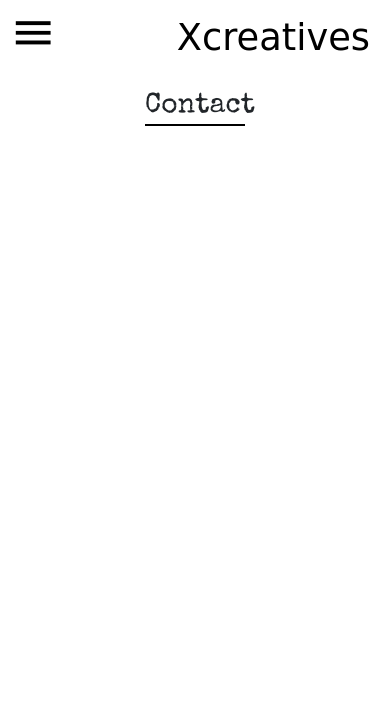
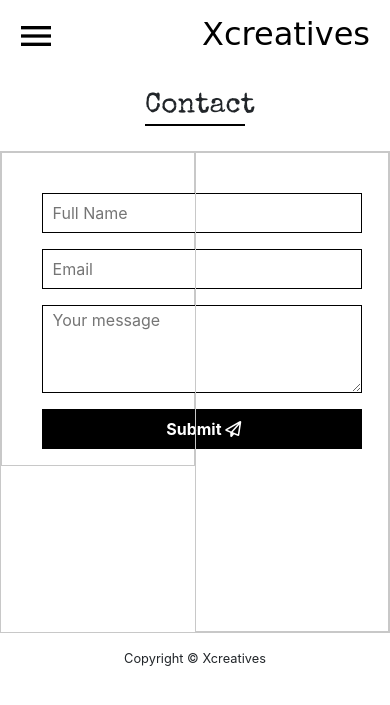
Before and after one commit to SbusisoSGT/Xcreatives-Portfolio, a PHP site: page /contact.html in a window 390 px wide. Shown: the top 705 px of the page. Run offline with PHP 8.4, Linux system fonts and the light colour scheme; some libraries are stand-ins or nearby versions; some web fonts are replaced.

Commit message:
Minor design adjustments

```diff
--- a/contact.html
+++ b/contact.html
@@ -45,26 +45,24 @@
 	<main class="content">
 		<div class="contact-container">
 			<h3 class="contact-header">Contact</h3>
+			<div class="contact-content">
+				<div class="contact-form">
+					<form action="" method="POST">
+						<input type="text" class="form-input" name="name" placeholder="Full Name">
+						<input type="email" class="form-input" name="email" placeholder="Email">
+						<textarea class="form-textarea" placeholder="Your message"></textarea>
+						<button type="submit" class="form-submit"> Submit <i class="far fa-paper-plane"></i></button>
+					</form>
+				</div>
+				<div class="contact-info">
+				</div>
+			</div>
+		</div>
 	</main>
+	<footer class="footer">
+		<span class="footer-text">Copyright &copy Xcreatives</span>
+	</footer>
 </body>
 </html>
 <script>
-	// $(document).ready(function(){
-	// var $dropMenu = $('.dropdown');
-	// $('#menu-icon').click(function(event){
- //       	event.preventDefault();
- //       	if ($dropMenu.is(':hidden')){
- //            $('.dropdown').slideDown();
-
- //      	}else{
- //            $('.dropdown').slideUp();
- //       	}
- //   	});
-
-
-	$('.overlay').click(function(){
-		$('.hide-element').hide();
-		$('body').css('overflow', 'scroll');
-	});
-// });
 </script>
--- a/css/contact.css
+++ b/css/contact.css
@@ -1,3 +1,4 @@
+/*			Contact Stylesheet 		*/
 
 
 	.contact-header{
@@ -7,3 +8,47 @@
 		width: 100px;
 		font-family: 'Special Elite', cursive;
 	}
+
+	.contact-content{
+		display: flex;
+		flex-direction: row;
+		border: 1px solid #C8C8C8;
+	}
+
+	.contact-form{
+		width: 50%;
+	}
+
+	.contact-form form{
+		justify-content: center;
+		align-self: center;
+		padding: 2.5rem 0 0 2.5rem;
+		border: 1px solid #C8C8C8;
+		display: flex;
+		flex-direction: column;
+	}
+
+	.form-input, .form-textarea, .form-submit{
+		padding-left: .6rem;
+		border: 1px solid #000;
+		width: 20rem;
+		height: 2.5rem;
+		margin-bottom: 1.0rem;
+	}
+
+	.form-textarea{
+		height: 5.5rem;
+	}
+
+	.form-submit{
+		border: 0;
+		background: #000;
+		color: #FFF;
+		font-weight: bold;
+	}
+
+	.contact-info{
+		width: 50%;
+		height: 30rem;
+		border: 1px solid #C8C8C8;
+	}
--- a/css/layouts/app.css
+++ b/css/layouts/app.css
@@ -23,7 +23,7 @@
 	}
 
 	#menu-icon{
-		margin: 0px 0px 0px 10px;
+		margin: 0 0 .6rem .9rem;
 		font-size: 2.9rem;
 		height: 48px;
 		color: #000;
@@ -107,7 +107,6 @@
 	}
 
 	.dropdown-links{
-		/*border: 1px solid #FFF;*/
 		display: flex;
 		flex-direction: column;
 		justify-content: center;
@@ -173,15 +172,13 @@
 /*			Footer UI 			*/
 
 	.footer{
-		margin-top: 30px;
-
+		margin: 1rem 0 .5rem 0;
 		display: flex;
 		justify-content: center;
 	}
 
 	.footer-text{
 		font-size: .8rem;
-		color: #FFF;
 	}
 
 	a:hover{
@@ -189,3 +186,27 @@
 		color: #000 !important;
 		opacity: 1 !important;
 	}
+
+	@media only screen and (max-width: 576px){
+		.logo-img{
+			font-size: 2rem;
+		}
+
+		#menu-icon{
+			margin: .4rem 0 0 1rem;
+			font-size: 2.5rem;
+			height: 48px;
+		}
+
+		.dropdown-links{
+			margin: 1.5rem 0 2rem 0;
+		}
+
+		.dropdown-links li{
+			margin-top: 2rem;
+		}
+
+		.dropdown-contact{
+			margin: 2.5rem 0 2rem 0;
+		}
+	}
--- a/js/gallery.js
+++ b/js/gallery.js
@@ -32,6 +32,11 @@
 	artwork_container.style.width = '0';
 }
 
+function slideUp()
+{
+
+}
+
 // $('.artwork').click(function(){
 // 			$('.full-artwork').show();
 // 			// $('.overlay').show();
--- a/js/layouts/app.js
+++ b/js/layouts/app.js
@@ -22,7 +22,7 @@
 
 let nav_html = "<i id='menu-icon' class='material-icons' onclick='showDropdown()'>menu</i>";
 nav_html += "<div class='logo'>";
-nav_html += "<a href=''><span class='logo-img'>Xcreatives</span></a>";
+nav_html += "<a href='index.html'><span class='logo-img'>Xcreatives</span></a>";
 nav_html += "</div>";
 
 let dropdown_html = "<div class='dropdown-close'>";
```
Also changed, not shown: css/gallery.css (+17 -21 lines), css/index.css (+27 -6 lines), gallery.html (+5 -4 lines), index.html (+5 -2 lines).
